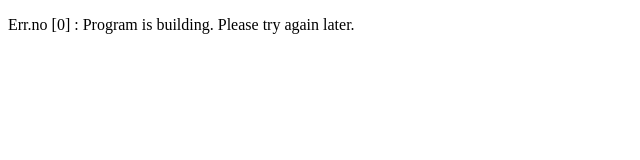
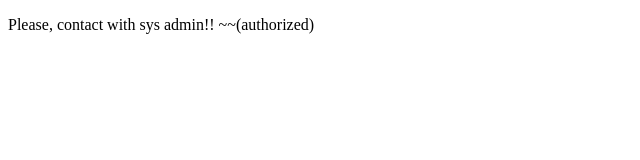
Before and after one commit to touchmedia-project/touchmedia-project.github.io, a plain HTML site: page index.html in a window 1280 px wide. Shown: the full height of the page, 0-640 px from the left. Drawn offline with Linux system fonts and the light colour scheme.

Commit message:
Update index.html

```diff
--- a/index.html
+++ b/index.html
@@ -6,7 +6,7 @@
 </head>
 <body style="font-family: 'Times New Roman', Times, serif;">
 
-    <p>Err.no [0] : Program is building. Please try again later. </p>
+    <p>Please, contact with sys admin!! ~~(authorized) </p>
 
 </body>
 </html>
```
